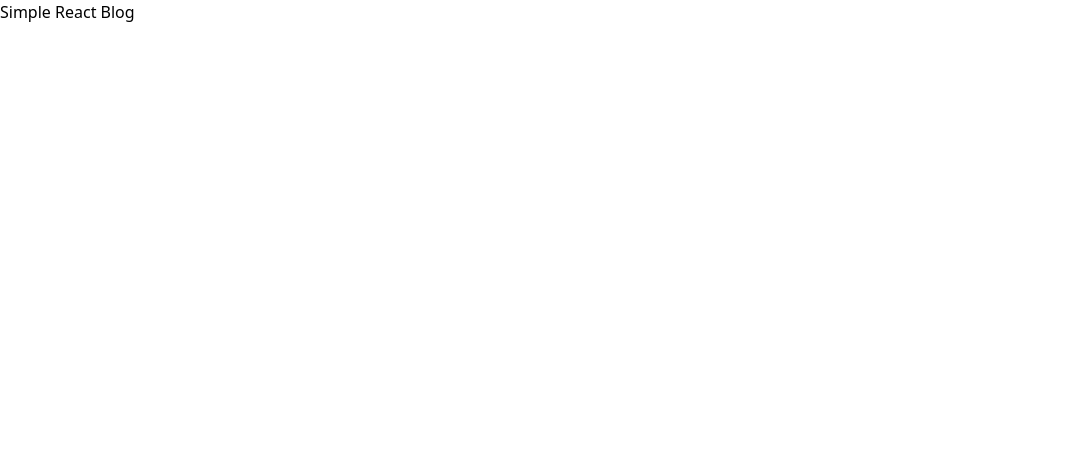
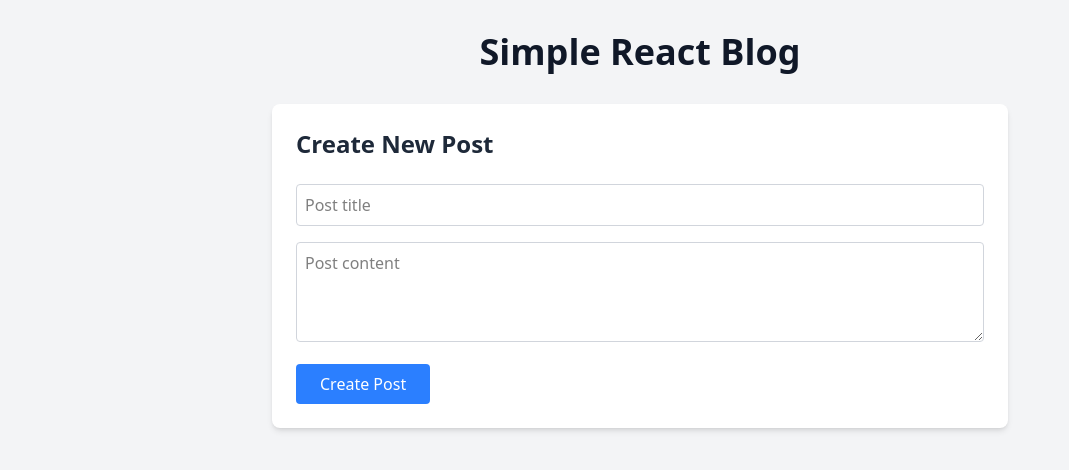
Before and after one commit to Samraffi/simple-blog, a React app: page / in a window 1280 px wide. Shown: the top 470 px of the page, without its empty margins (0-1069 px from the left). Built offline with nearby package versions, Linux system fonts and the light colour scheme.

Commit message:
feat: implement blog post management with create, update, delete, and retrieval functionalities

```diff
--- a/src/App.tsx
+++ b/src/App.tsx
@@ -1,7 +1,40 @@
+import { useState, useEffect } from 'react';
+import { BlogPost as BlogPostType } from './types/blog';
+import { getPosts } from './services/blogService/getPosts';
+import { BlogPost } from './components/BlogPost';
+import { NewPostForm } from './components/NewPostForm';
+
 const App = () => {
+  const [posts, setPosts] = useState<BlogPostType[]>([]);
+
+  const loadPosts = () => {
+    const loadedPosts = getPosts();
+    setPosts(loadedPosts.sort((a: BlogPostType, b: BlogPostType) =>
+      new Date(b.createdAt).getTime() - new Date(a.createdAt).getTime()
+    ));
+  };
+
+  useEffect(() => {
+    loadPosts();
+  }, []);
+
   return (
-    <div className="App">Simple React Blog</div>
+    <div className="bg-gray-100 min-h-screen">
+      <div className="max-w-3xl mx-auto px-4 py-8">
+        <h1 className="text-4xl font-bold text-gray-900 text-center mb-8">Simple React Blog</h1>
+        <NewPostForm onPostCreated={loadPosts} />
+        <div className="space-y-6">
+          {posts.map(post => (
+            <BlogPost
+              key={post.id}
+              post={post}
+              onUpdate={loadPosts}
+            />
+          ))}
+        </div>
+      </div>
+    </div>
   );
-}
+};
 
 export default App;
--- /dev/null
+++ b/src/components/BlogPost.tsx
@@ -0,0 +1,76 @@
+import { useState, FormEvent } from 'react';
+import { BlogPostProps } from '../types/blog';
+import { updatePost } from '../services/blogService/updatePost';
+import { deletePost } from '../services/blogService/deletePost';
+
+
+export const BlogPost = ({ post, onUpdate }: BlogPostProps) => {
+  const [isEditing, setIsEditing] = useState(false);
+  const [title, setTitle] = useState(post.title);
+  const [content, setContent] = useState(post.content);
+
+  const handleSubmit = (e: FormEvent) => {
+    e.preventDefault();
+
+    if (!title.trim() || !content.trim()) {
+      alert('Title and content are required');
+      return;
+    }
+
+    updatePost({
+      ...post,
+      title,
+      content
+    });
+    setIsEditing(false);
+    onUpdate();
+  };
+
+  const handleDelete = () => {
+    if (window.confirm('Are you sure you want to delete this post?')) {
+      deletePost(post.id);
+      onUpdate();
+    }
+  };
+
+  if (isEditing) {
+    return (
+      <form onSubmit={handleSubmit} className="bg-white p-6 rounded-lg shadow-md mb-6 border-2 border-blue-500">
+        <input
+          type="text"
+          value={title}
+          onChange={(e) => setTitle(e.target.value)}
+          placeholder="Post title"
+          className="w-full p-2 mb-4 border border-gray-300 rounded focus:outline-none focus:border-blue-500"
+        />
+        <textarea
+          value={content}
+          onChange={(e) => setContent(e.target.value)}
+          placeholder="Post content"
+          className="w-full p-2 mb-4 border border-gray-300 rounded min-h-[100px] resize-y focus:outline-none focus:border-blue-500"
+        />
+        <div className="flex gap-2">
+          <button type="submit" className="bg-blue-500 text-white px-4 py-2 rounded hover:bg-blue-600 transition-colors">Save</button>
+          <button type="button" onClick={() => setIsEditing(false)} className="bg-gray-500 text-white px-4 py-2 rounded hover:bg-gray-600 transition-colors">Cancel</button>
+        </div>
+      </form>
+    );
+  }
+
+  return (
+    <article className="bg-white p-6 rounded-lg shadow-md mb-6">
+      <h2 className="text-2xl font-bold text-gray-800 mb-4">{post.title}</h2>
+      <p className="text-gray-600 mb-4">{post.content}</p>
+      <div className="flex gap-4 text-sm text-gray-500 mb-4">
+        <small>Created: {new Date(post.createdAt).toLocaleDateString()}</small>
+        {post.updatedAt !== post.createdAt && (
+          <small>Updated: {new Date(post.updatedAt).toLocaleDateString()}</small>
+        )}
+      </div>
+      <div className="flex gap-2">
+        <button onClick={() => setIsEditing(true)} className="bg-blue-500 text-white px-4 py-2 rounded hover:bg-blue-600 transition-colors">Edit</button>
+        <button onClick={handleDelete} className="bg-red-500 text-white px-4 py-2 rounded hover:bg-red-600 transition-colors">Delete</button>
+      </div>
+    </article>
+  );
+};
--- /dev/null
+++ b/src/components/NewPostForm.tsx
@@ -0,0 +1,51 @@
+import { useState, FormEvent } from 'react';
+import { createPost } from '../services/blogService/createPost';
+import { NewPostFormProps } from '../types/blog';
+
+export const NewPostForm = ({ onPostCreated }: NewPostFormProps) => {
+  const [title, setTitle] = useState('');
+  const [content, setContent] = useState('');
+
+  const handleSubmit = (e: FormEvent) => {
+    e.preventDefault();
+
+    if (!title.trim() || !content.trim()) {
+      alert('Title and content are required');
+      return;
+    }
+
+    createPost({
+      title: title.trim(),
+      content: content.trim()
+    });
+    setTitle('');
+    setContent('');
+    onPostCreated();
+  };
+
+  return (
+    <form onSubmit={handleSubmit} className="bg-white p-6 rounded-lg shadow-md mb-8">
+      <h2 className="text-2xl font-bold text-gray-800 mb-6">Create New Post</h2>
+      <div className="mb-4">
+        <input
+          type="text"
+          value={title}
+          onChange={(e) => setTitle(e.target.value)}
+          placeholder="Post title"
+          className="w-full p-2 border border-gray-300 rounded focus:outline-none focus:border-blue-500"
+        />
+      </div>
+      <div className="mb-4">
+        <textarea
+          value={content}
+          onChange={(e) => setContent(e.target.value)}
+          placeholder="Post content"
+          className="w-full p-2 border border-gray-300 rounded min-h-[100px] resize-y focus:outline-none focus:border-blue-500"
+        />
+      </div>
+      <button type="submit" className="bg-blue-500 text-white px-6 py-2 rounded hover:bg-blue-600 transition-colors">
+        Create Post
+      </button>
+    </form>
+  );
+};
--- /dev/null
+++ b/src/constants/blog.ts
@@ -0,0 +1 @@
+export const STORAGE_KEY = 'blog_posts';
--- /dev/null
+++ b/src/services/blogService/createPost.ts
@@ -0,0 +1,15 @@
+import { BlogPost } from '../../types/blog';
+import { STORAGE_KEY } from '../../constants/blog';
+import { getPosts } from './getPosts';
+
+export const createPost = (post: Omit<BlogPost, 'id' | 'createdAt' | 'updatedAt'>): void => {
+  const posts = getPosts();
+  const newPost: BlogPost = {
+    ...post,
+    id: crypto.randomUUID(),
+    createdAt: new Date().toISOString(),
+    updatedAt: new Date().toISOString()
+  };
+
+  localStorage.setItem(STORAGE_KEY, JSON.stringify([...posts, newPost]));
+};
--- /dev/null
+++ b/src/services/blogService/deletePost.ts
@@ -0,0 +1,8 @@
+import { STORAGE_KEY } from '../../constants/blog';
+import { getPosts } from './getPosts';
+
+export const deletePost = (id: string): void => {
+  const posts = getPosts();
+  const filteredPosts = posts.filter(post => post.id !== id);
+  localStorage.setItem(STORAGE_KEY, JSON.stringify(filteredPosts));
+};
--- /dev/null
+++ b/src/services/blogService/getPosts.ts
@@ -0,0 +1,7 @@
+import { BlogPost } from '../../types/blog';
+import { STORAGE_KEY } from '../../constants/blog';
+
+export const getPosts = (): BlogPost[] => {
+  const posts = localStorage.getItem(STORAGE_KEY);
+  return posts ? JSON.parse(posts) : [];
+};
--- /dev/null
+++ b/src/services/blogService/updatePost.ts
@@ -0,0 +1,14 @@
+import { BlogPost } from '../../types/blog';
+import { STORAGE_KEY } from '../../constants/blog';
+import { getPosts } from './getPosts';
+
+export const updatePost = (post: BlogPost): void => {
+  const posts = getPosts();
+  const updatedPosts = posts.map(p =>
+    p.id === post.id
+      ? { ...post, updatedAt: new Date().toISOString() }
+      : p
+  );
+
+  localStorage.setItem(STORAGE_KEY, JSON.stringify(updatedPosts));
+};
--- /dev/null
+++ b/src/types/blog.ts
@@ -0,0 +1,20 @@
+export interface BlogPost {
+  id: string;
+  title: string;
+  content: string;
+  createdAt: string;
+  updatedAt: string;
+}
+
+export interface BlogPostProps {
+  post: BlogPost;
+  onUpdate: () => void;
+}
+
+export interface BlogState {
+  posts: BlogPost[];
+}
+
+export interface NewPostFormProps {
+  onPostCreated: () => void;
+}
```
Also changed, not shown: 2 other files (tests, documents, lock files or other folders).
